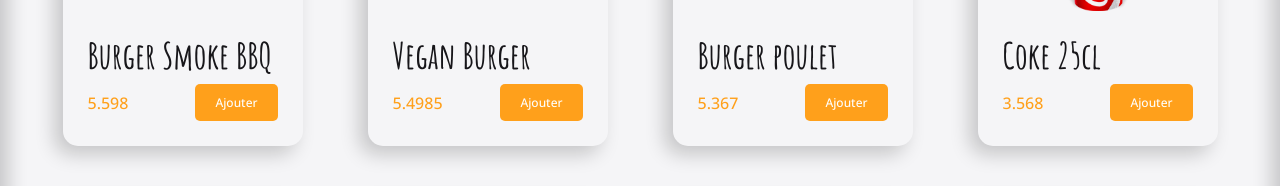
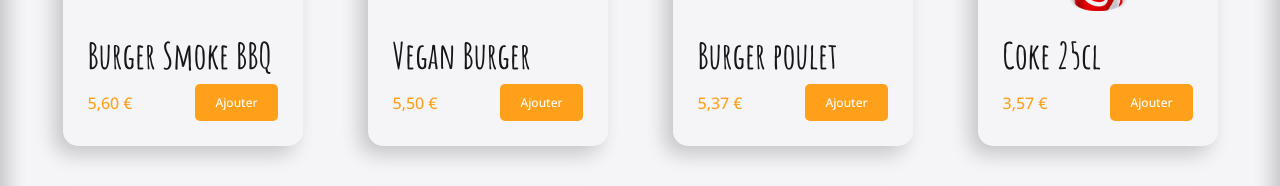
Before and after one commit to sfv2010/manaVi, a React (Vite) app: page /order/1 in a window 1280 px wide. Shown: the part 356-542 px from the top of the page. Built offline with nearby package versions, Linux system fonts and the light colour scheme.

Commit message:
✨ F05;ORDER>Card>Add formatted price

```diff
--- a/src/components/pages/Order/Main/Card.jsx
+++ b/src/components/pages/Order/Main/Card.jsx
@@ -2,6 +2,7 @@
 import styled from "styled-components";
 import { theme } from "../../../../theme";
 import Button from "../../../reusable-ui/Button";
+import { formatPrice } from "../../../../utils/maths";
 
 export default function Card({ title, imageSource, price }) {
     return (
@@ -12,7 +13,7 @@
                     <h1 className="title">{title}</h1>
                     <div className="description">
                         {" "}
-                        <p className="price">{price}</p>
+                        <p className="price">{formatPrice(price)}</p>
                         <div className="rightDesc">
                             <Button className="menuButton" label={"Ajouter"} />
                         </div>
```
